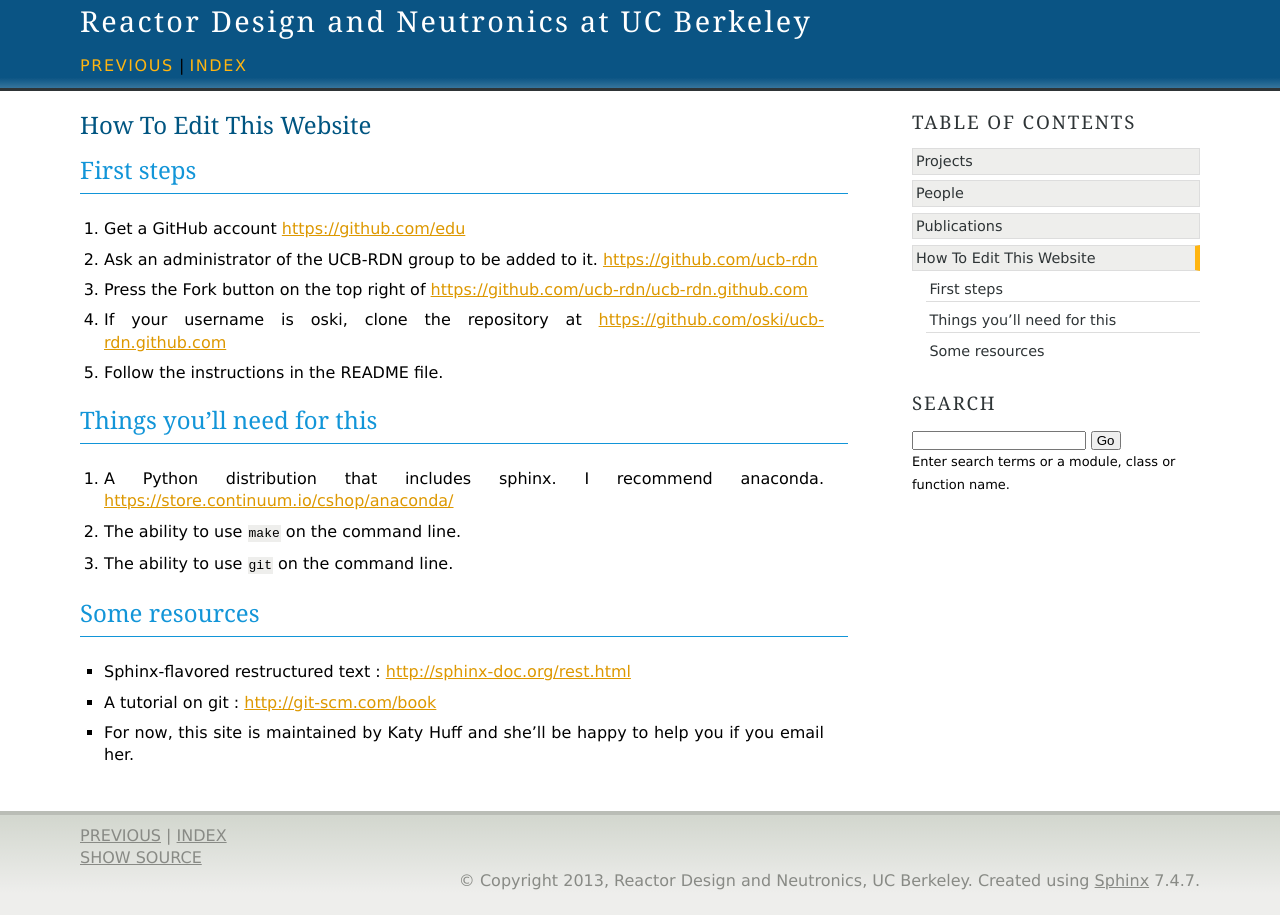
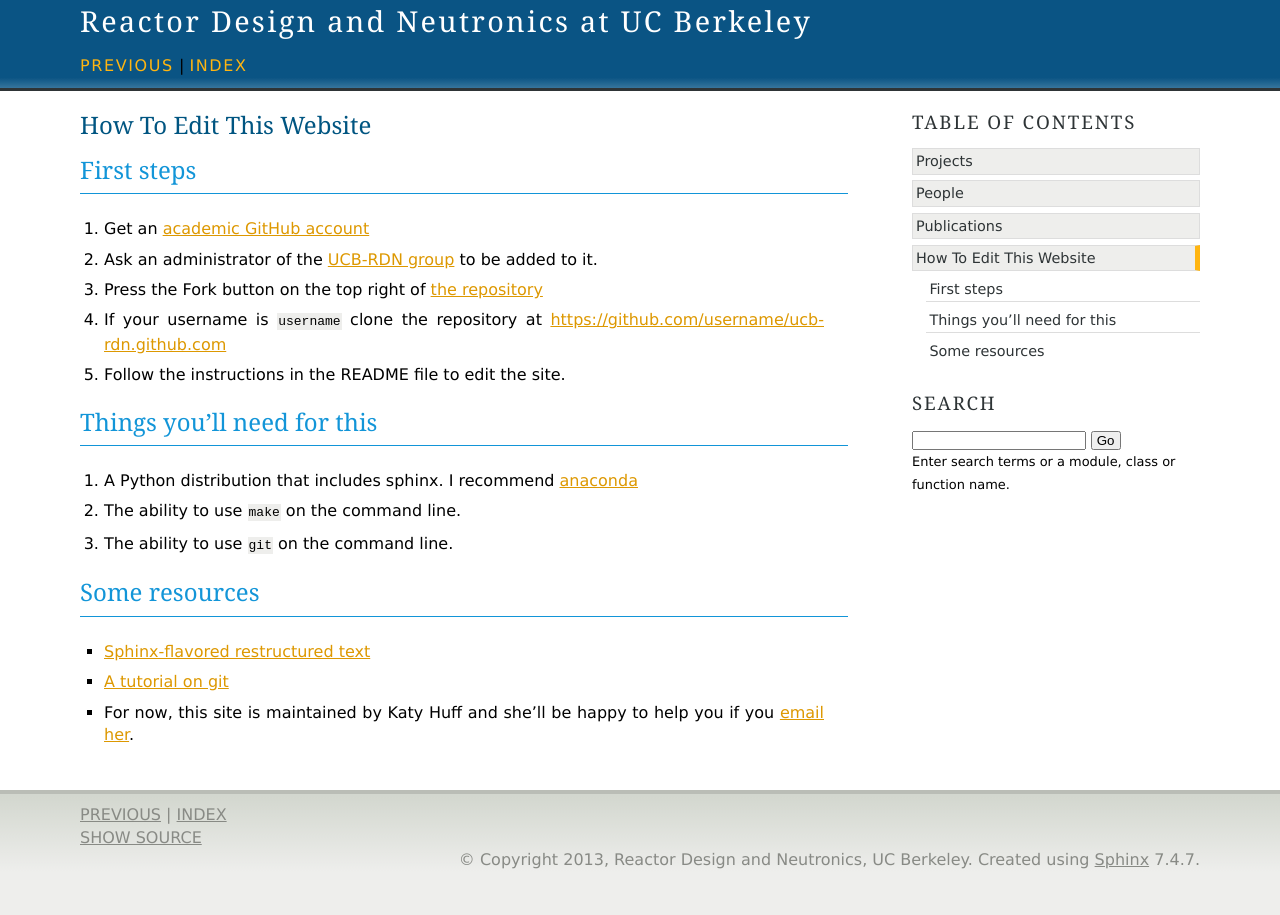
Before and after one commit to kellyrowland/ucb-rdn.github.com, a Sphinx documentation site: the page built from source/page/main.rst, in a window 1280 px wide. Built offline with Sphinx 7.4.7, drawn with Linux system fonts in a browser that asks for light colours; formulas are drawn with MathJax 3.

Commit message:
fixes links

```diff
--- a/source/page/main.rst
+++ b/source/page/main.rst
@@ -4,24 +4,24 @@ How To Edit This Website
 First steps
 -----------
 
-#. Get a GitHub account https://github.com/edu
-#. Ask an administrator of the UCB-RDN group to be added to it.  https://github.com/ucb-rdn
-#. Press the Fork button on the top right of https://github.com/ucb-rdn/ucb-rdn.github.com
-#. If your username is oski, clone the repository at https://github.com/oski/ucb-rdn.github.com
-#. Follow the instructions in the README file.
+#. Get an `academic GitHub account <https://github.com/edu>`_
+#. Ask an administrator of the `UCB-RDN group <https://github.com/ucb-rdn>`_  to be added to it.
+#. Press the Fork button on the top right of `the repository <https://github.com/ucb-rdn/ucb-rdn.github.com>`_
+#. If your username is ``username`` clone the repository at https://github.com/username/ucb-rdn.github.com
+#. Follow the instructions in the README file to edit the site.
 
 
 Things you'll need for this
 ---------------------------
 
-#. A Python distribution that includes sphinx. I recommend anaconda.  https://store.continuum.io/cshop/anaconda/
+#. A Python distribution that includes sphinx. I recommend `anaconda <https://store.continuum.io/cshop/anaconda/>`_
 #. The ability to use ``make`` on the command line.
 #. The ability to use ``git`` on the command line.
 
 Some resources
 --------------
 
-* Sphinx-flavored restructured text : http://sphinx-doc.org/rest.html
-* A tutorial on git : http://git-scm.com/book
+* `Sphinx-flavored restructured text <http://sphinx-doc.org/rest.html>`_
+* `A tutorial on git <http://git-scm.com/book>`_
 * For now, this site is maintained by Katy Huff and she'll be happy to help you
-  if you email her.
+  if you `email her <mailto:katyhuff@gmail.com>`_.
```
